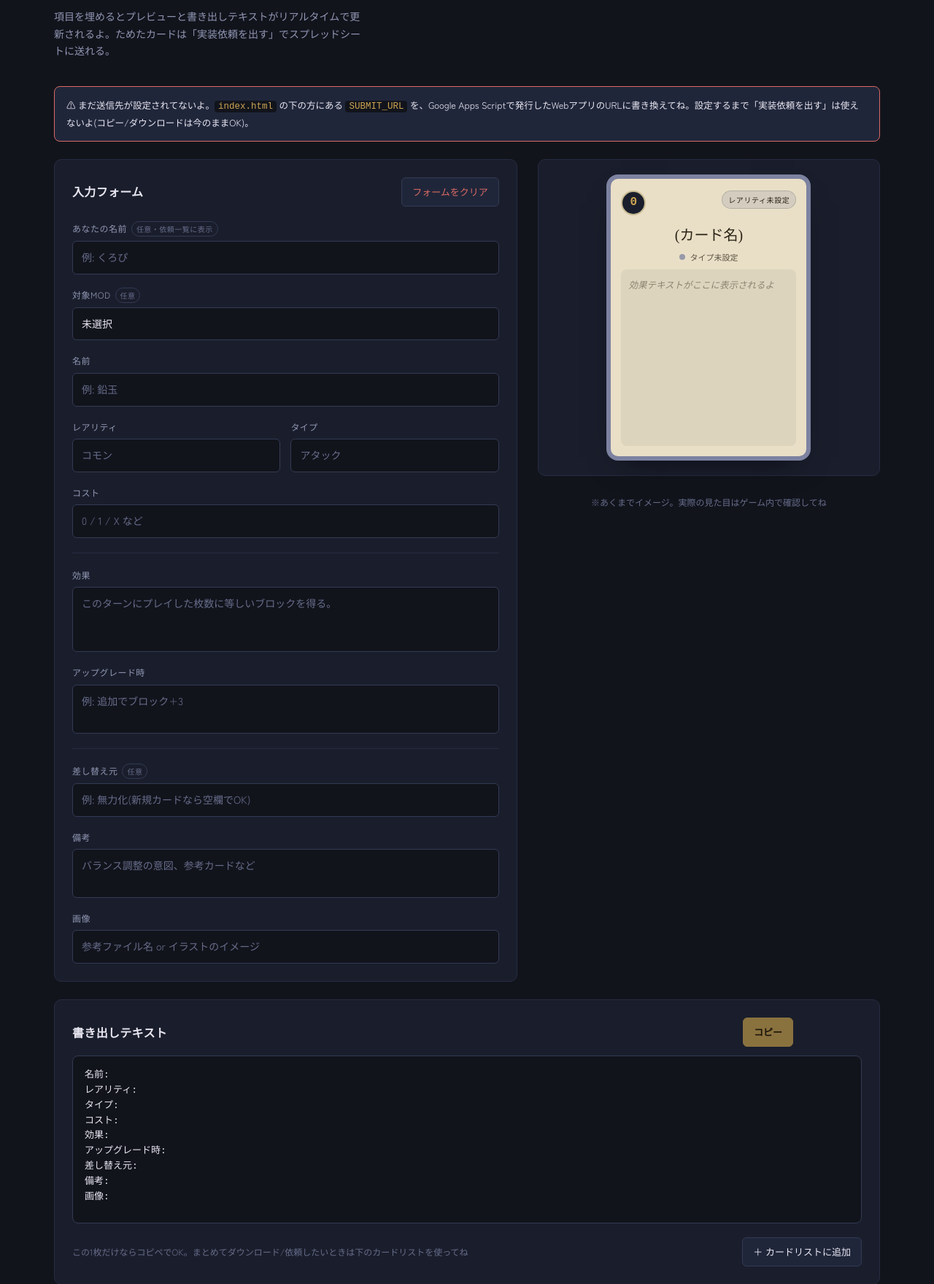
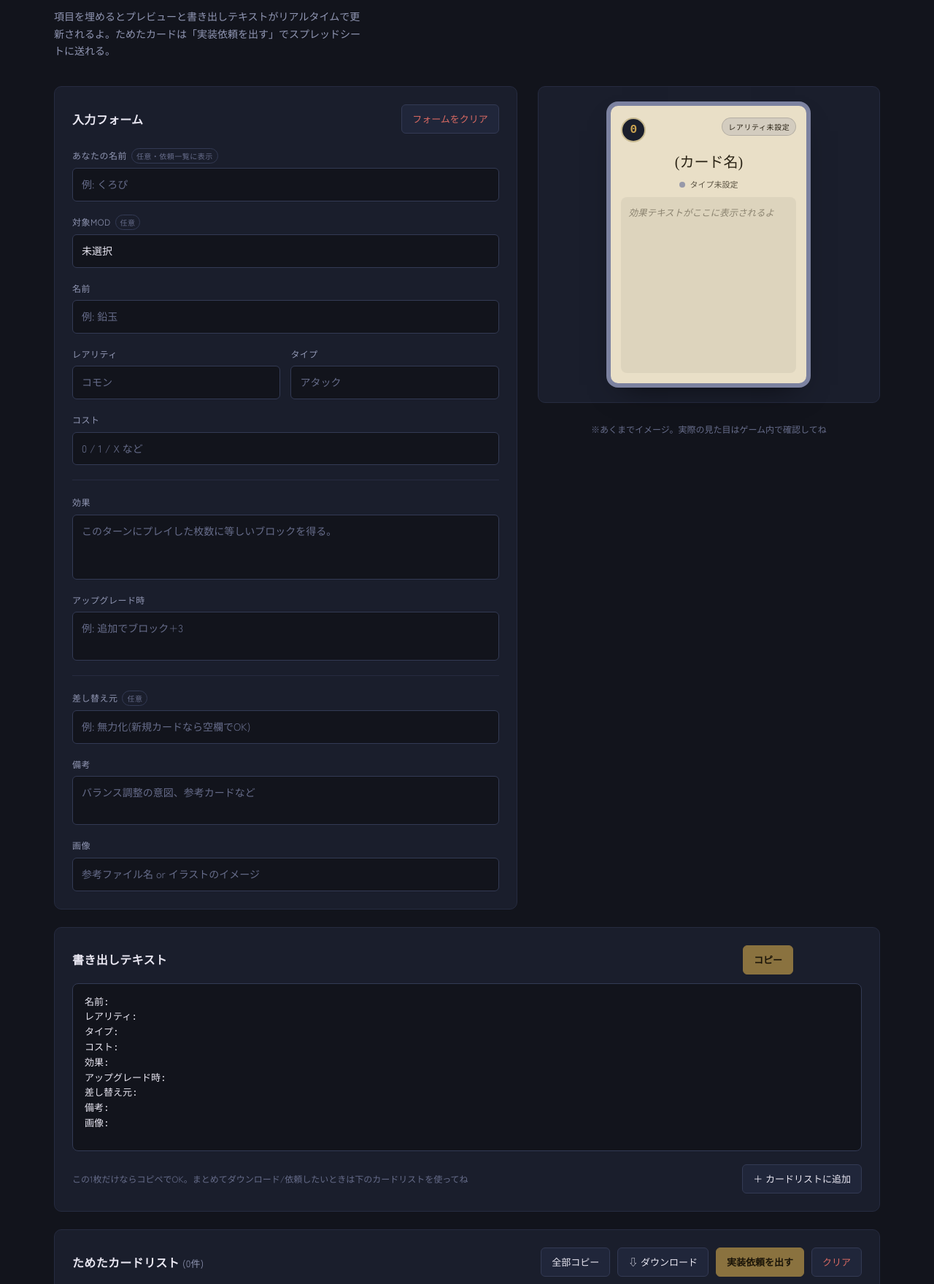
Before and after one commit to KokiSunama/sts2_privatemod, a plain HTML site: page index.html in a window 1280 px wide. Shown: the part 141-1900 px from the top of the page at 73% size. Drawn offline with Linux system fonts and the light colour scheme; a web font is replaced by a local one.

Commit message:
Wire up Google Apps Script submit URL
Co-Authored-By: Claude Sonnet 5 <noreply@anthropic.com>

```diff
--- a/index.html
+++ b/index.html
@@ -452,7 +452,7 @@ footer.note{margin-top:32px;font-size:12px;color:var(--muted-dim);}
 <script>
 (function(){
   // ▼▼▼ ここをGoogle Apps Scriptのデプロイ後に書き換えてね ▼▼▼
-  const SUBMIT_URL = 'PASTE_YOUR_GAS_WEB_APP_URL_HERE';
+  const SUBMIT_URL = 'https://script.google.com/macros/s/AKfycbyjGhgmtuV8kcBvwiZGynDToWJnAyi5dHY_omlYVcPxRq_ffCFTf0e2kYAOVnmIb0cz1Q/exec';
   const SHEET_VIEW_URL = 'PASTE_YOUR_GOOGLE_SHEET_SHARE_URL_HERE';
   // ▲▲▲ ここまで ▲▲▲
 
```
